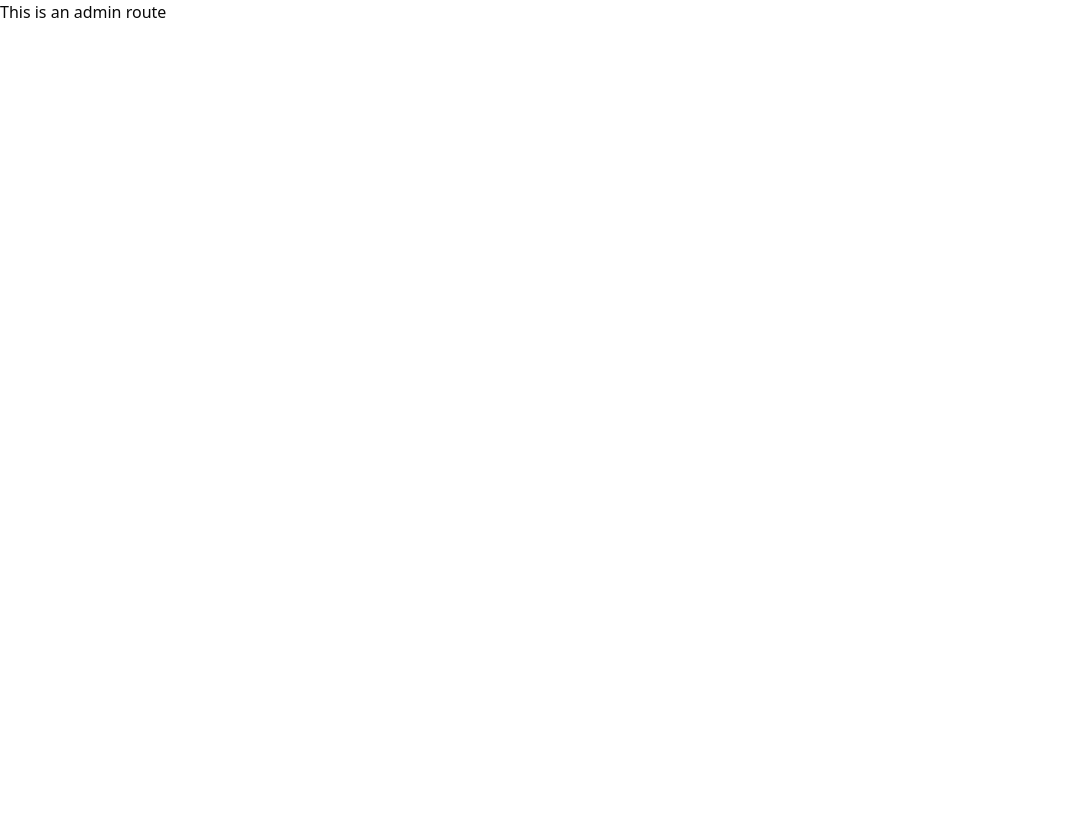
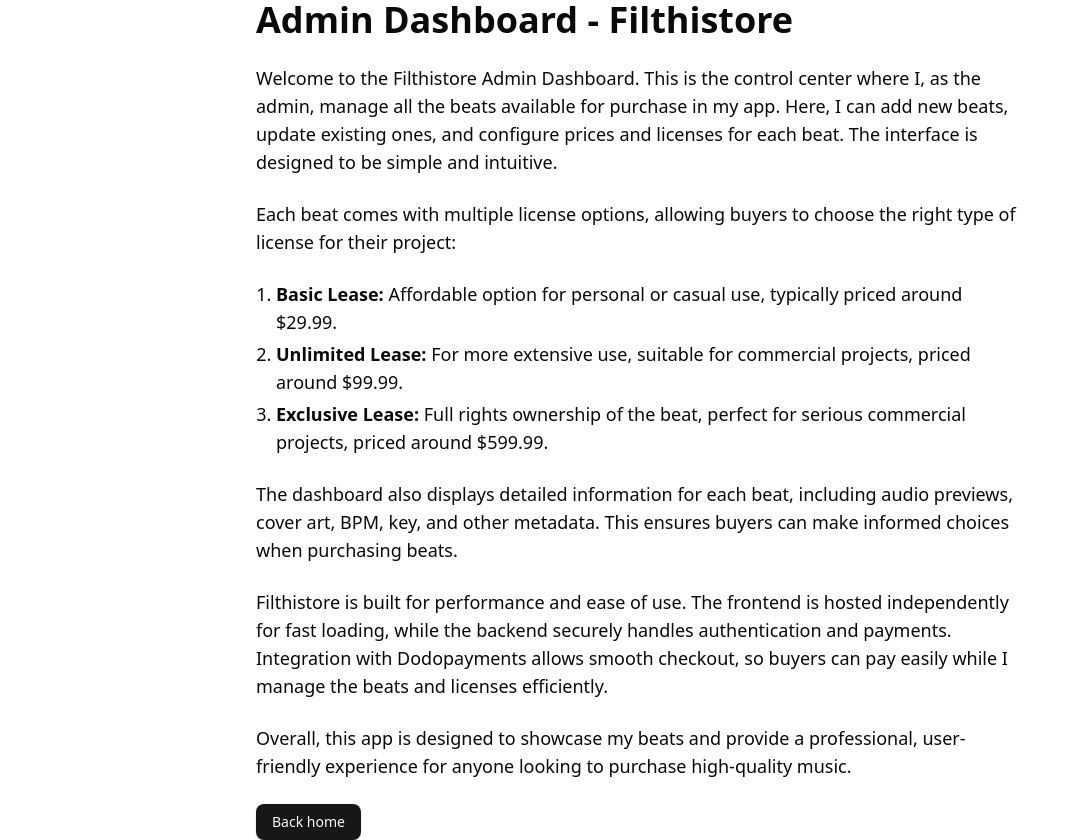
Before and after one commit to progFilthi/Filthistore-frontend, a Next.js app: page /admin in a window 1280 px wide. Shown: the whole page, without its empty margins (0-1080 px from the left). Before the commit the page ends 800 px from the top, so only its background shows below. Built offline with nearby package versions, Linux system fonts and the light colour scheme.

Commit message:
added audio playback feature to BeatCard

```diff
--- a/app/admin/page.tsx
+++ b/app/admin/page.tsx
@@ -1,5 +1,64 @@
+import { Button } from "@/components/ui/button";
+import Link from "next/link";
 import React from "react";
 
 export default function page() {
-  return <div>This is an admin route</div>;
+  return (
+    <div className="flex flex-col items-center justify-center min-h-screen px-4">
+      <div className="space-y-6 max-w-3xl text-lg">
+        <h1 className="text-4xl font-bold">Admin Dashboard - Filthistore</h1>
+
+        <p>
+          Welcome to the Filthistore Admin Dashboard. This is the control center
+          where I, as the admin, manage all the beats available for purchase in
+          my app. Here, I can add new beats, update existing ones, and configure
+          prices and licenses for each beat. The interface is designed to be
+          simple and intuitive.
+        </p>
+
+        <p>
+          Each beat comes with multiple license options, allowing buyers to
+          choose the right type of license for their project:
+        </p>
+
+        <ol className="list-decimal pl-5 space-y-1">
+          <li>
+            <strong>Basic Lease:</strong> Affordable option for personal or
+            casual use, typically priced around $29.99.
+          </li>
+          <li>
+            <strong>Unlimited Lease:</strong> For more extensive use, suitable
+            for commercial projects, priced around $99.99.
+          </li>
+          <li>
+            <strong>Exclusive Lease:</strong> Full rights ownership of the beat,
+            perfect for serious commercial projects, priced around $599.99.
+          </li>
+        </ol>
+
+        <p>
+          The dashboard also displays detailed information for each beat,
+          including audio previews, cover art, BPM, key, and other metadata.
+          This ensures buyers can make informed choices when purchasing beats.
+        </p>
+
+        <p>
+          Filthistore is built for performance and ease of use. The frontend is
+          hosted independently for fast loading, while the backend securely
+          handles authentication and payments. Integration with Dodopayments
+          allows smooth checkout, so buyers can pay easily while I manage the
+          beats and licenses efficiently.
+        </p>
+
+        <p>
+          Overall, this app is designed to showcase my beats and provide a
+          professional, user-friendly experience for anyone looking to purchase
+          high-quality music.
+        </p>
+        <Link href={"/"}>
+          <Button>Back home</Button>
+        </Link>
+      </div>
+    </div>
+  );
 }
--- a/app/page.tsx
+++ b/app/page.tsx
@@ -1,12 +1,26 @@
 "use client";
 import BeatsSection from "@/components/beats-components/page";
 import Navbar from "@/components/navbar";
+import { Button } from "@/components/ui/button";
+import Link from "next/link";
 import React from "react";
 
 export default function page() {
   return (
     <div>
       <Navbar />
+      {/* Remove this after dodo payment approval is just for demo purpose */}
+      <div className="space-y-4 mt-24">
+        <p className="text-center">
+          Admin Route has a summary of what the product is all about Click below
+          to be redirected to admin route
+        </p>
+        <div className="text-center">
+          <Link href={"/admin"}>
+            <Button variant={"destructive"}>Admin</Button>
+          </Link>
+        </div>
+      </div>
       <BeatsSection />
     </div>
   );
--- a/components/BeatCard.tsx
+++ b/components/BeatCard.tsx
@@ -1,10 +1,11 @@
 "use client";
 
-import { useState } from "react";
+import { useState, useRef } from "react";
 import { Card, CardContent, CardFooter } from "@/components/ui/card";
 import Image from "next/image";
 import { Button } from "@/components/ui/button";
 import BeatLicenseModal from "./BeatLicenseModal";
+import { Play, Pause } from "lucide-react";
 
 interface BeatProps {
   id: number;
@@ -13,6 +14,7 @@
   bpm: number;
   key: string;
   price: number;
+  audio?: string; // path to audio file
 }
 
 const BeatData: BeatProps[] = [
@@ -23,89 +25,131 @@
     bpm: 142,
     key: "F#m",
     price: 24.99,
+    audio: "/Blictionary 147 gm @prodbyfilthi.mp3",
   },
   {
     id: 2,
     image: "/young-producer.png",
-    title: "808 Madness",
-    bpm: 130,
-    key: "Am",
+    title: "Trap Galaxy",
+    bpm: 142,
+    key: "F#m",
     price: 24.99,
+    audio: "/Blictionary 147 gm @prodbyfilthi.mp3",
   },
   {
     id: 3,
     image: "/young-producer.png",
-    title: "808 Madness",
-    bpm: 130,
-    key: "Am",
+    title: "Trap Galaxy",
+    bpm: 142,
+    key: "F#m",
     price: 24.99,
+    audio: "/Blictionary 147 gm @prodbyfilthi.mp3",
   },
   {
     id: 4,
     image: "/young-producer.png",
-    title: "808 Madness",
-    bpm: 130,
-    key: "Am",
+    title: "Trap Galaxy",
+    bpm: 142,
+    key: "F#m",
     price: 24.99,
+    audio: "/Blictionary 147 gm @prodbyfilthi.mp3",
   },
   {
     id: 5,
     image: "/young-producer.png",
-    title: "808 Madness",
-    bpm: 130,
-    key: "Am",
+    title: "Trap Galaxy",
+    bpm: 142,
+    key: "F#m",
     price: 24.99,
+    audio: "/Blictionary 147 gm @prodbyfilthi.mp3",
   },
   {
     id: 6,
     image: "/young-producer.png",
-    title: "808 Madness",
-    bpm: 130,
-    key: "Am",
+    title: "Trap Galaxy",
+    bpm: 142,
+    key: "F#m",
     price: 24.99,
+    audio: "/Blictionary 147 gm @prodbyfilthi.mp3",
   },
   {
     id: 7,
     image: "/young-producer.png",
-    title: "808 Madness",
-    bpm: 130,
-    key: "Am",
+    title: "Trap Galaxy",
+    bpm: 142,
+    key: "F#m",
     price: 24.99,
+    audio: "/Blictionary 147 gm @prodbyfilthi.mp3",
   },
   {
     id: 8,
     image: "/young-producer.png",
-    title: "808 Madness",
-    bpm: 130,
-    key: "Am",
+    title: "Trap Galaxy",
+    bpm: 142,
+    key: "F#m",
     price: 24.99,
+    audio: "/Blictionary 147 gm @prodbyfilthi.mp3",
   },
 ];
 
 export default function BeatCard() {
   const [selectedBeat, setSelectedBeat] = useState<BeatProps | null>(null);
   const [modalOpen, setModalOpen] = useState(false);
+  const [hoveredBeatId, setHoveredBeatId] = useState<number | null>(null);
+  const [playingBeatId, setPlayingBeatId] = useState<number | null>(null);
+  const audioRef = useRef<HTMLAudioElement | null>(null);
+
+  const handlePlayPause = (beat: BeatProps) => {
+    if (!audioRef.current) return;
+    if (playingBeatId === beat.id) {
+      audioRef.current.pause();
+      setPlayingBeatId(null);
+    } else {
+      audioRef.current.src = beat.audio || "";
+      audioRef.current.play();
+      setPlayingBeatId(beat.id);
+    }
+  };
 
   const handleBuy = (beatId: number, licenseType: string) => {
     console.log("Buying:", { beatId, licenseType });
-    // This is where I will integrate checkout logic (Stripe, DodoPay, etc.)
   };
 
   return (
     <>
       <div className="grid sm:grid-cols-1 md:grid-cols-2 lg:grid-cols-3 xl:grid-cols-4 px-8 gap-8 max-w-7xl mx-auto my-8">
         {BeatData.map((beat) => (
-          <Card key={beat.id}>
-            <CardContent className="flex flex-col space-y-1">
-              <Image
-                src={beat.image}
-                alt="beat-image"
-                width={230}
-                height={230}
-                className="object-cover rounded-md h-48 w-full"
-              />
-              <div className="space-y-1">
-                <h1 className="font-bold mt-1">{beat.title}</h1>
+          <Card
+            key={beat.id}
+            onMouseEnter={() => setHoveredBeatId(beat.id)}
+            onMouseLeave={() => setHoveredBeatId(null)}
+          >
+            <CardContent className="flex flex-col space-y-1 relative">
+              <div className="relative h-48 w-full rounded-md overflow-hidden">
+                <Image
+                  src={beat.image}
+                  alt="beat-image"
+                  fill
+                  className="object-cover"
+                />
+
+                {/* Play/Pause icons */}
+                {hoveredBeatId === beat.id && (
+                  <button
+                    onClick={() => handlePlayPause(beat)}
+                    className="absolute top-1/2 left-1/2 -translate-x-1/2 -translate-y-1/2 text-white p-2 rounded-full bg-black/30 hover:bg-black/50"
+                  >
+                    {playingBeatId === beat.id ? (
+                      <Pause size={32} />
+                    ) : (
+                      <Play size={32} />
+                    )}
+                  </button>
+                )}
+              </div>
+
+              <div className="space-y-1 mt-2">
+                <h1 className="font-bold">{beat.title}</h1>
                 <div className="text-muted-foreground">
                   <p>
                     <span>BPM:</span> {beat.bpm}
@@ -131,6 +175,8 @@
         ))}
       </div>
 
+      <audio ref={audioRef} onEnded={() => setPlayingBeatId(null)} />
+
       <BeatLicenseModal
         open={modalOpen}
         onClose={() => setModalOpen(false)}
--- a/components/beats-components/page.tsx
+++ b/components/beats-components/page.tsx
@@ -3,7 +3,8 @@
 
 export default function BeatsSection() {
   return (
-    <section className="my-24">
+    <section className="my-8">
+      {/* take it back to my-24 after dodo payment approval */}
       <h1 className="text-center text-3xl">Beats</h1>
       <h2 className="text-center text-muted-foreground my-2">
         Browse through your favorite beats & gain inspiration!
```
Also changed, not shown: 1 other file (tests, documents, lock files or other folders).
